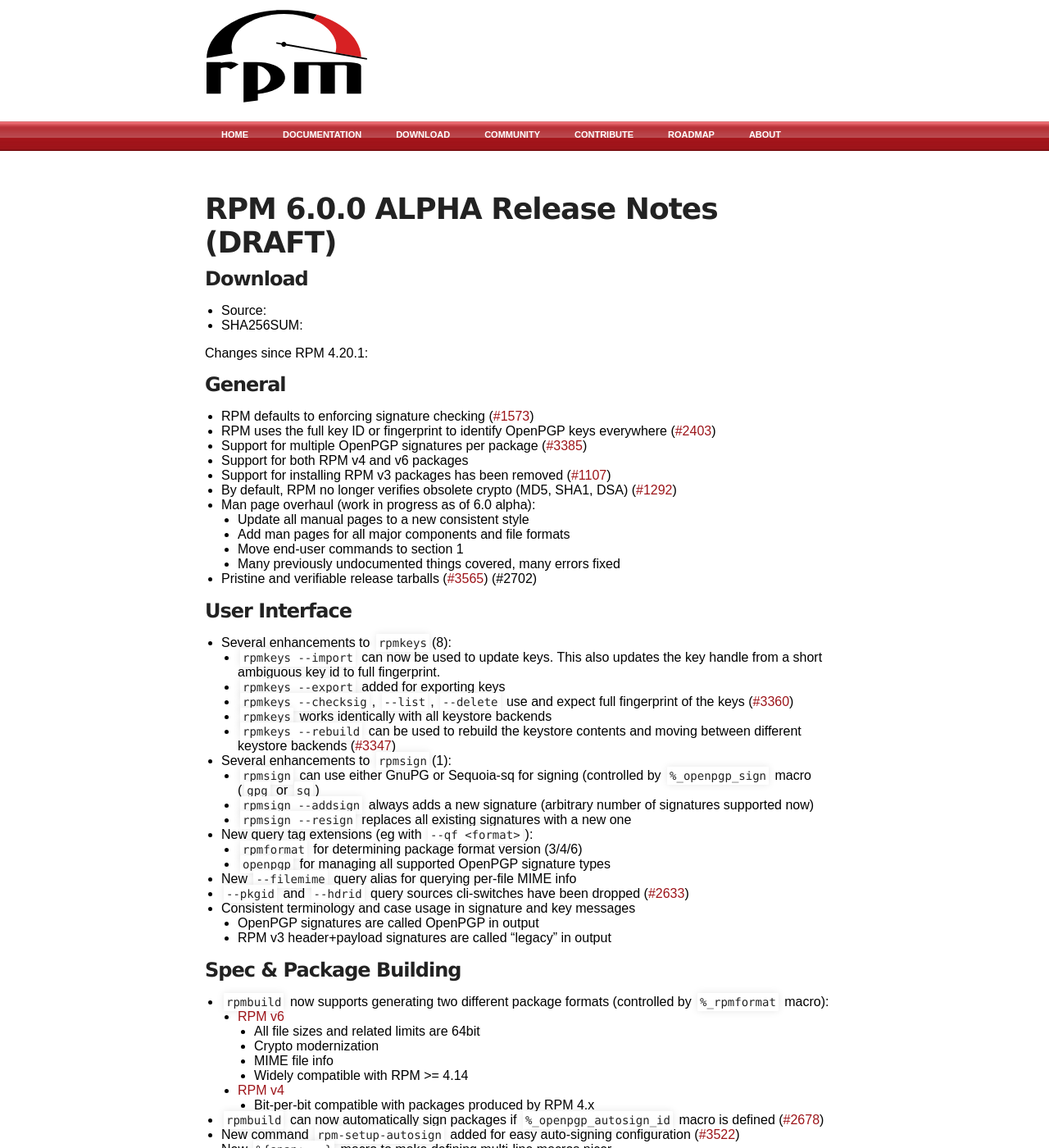
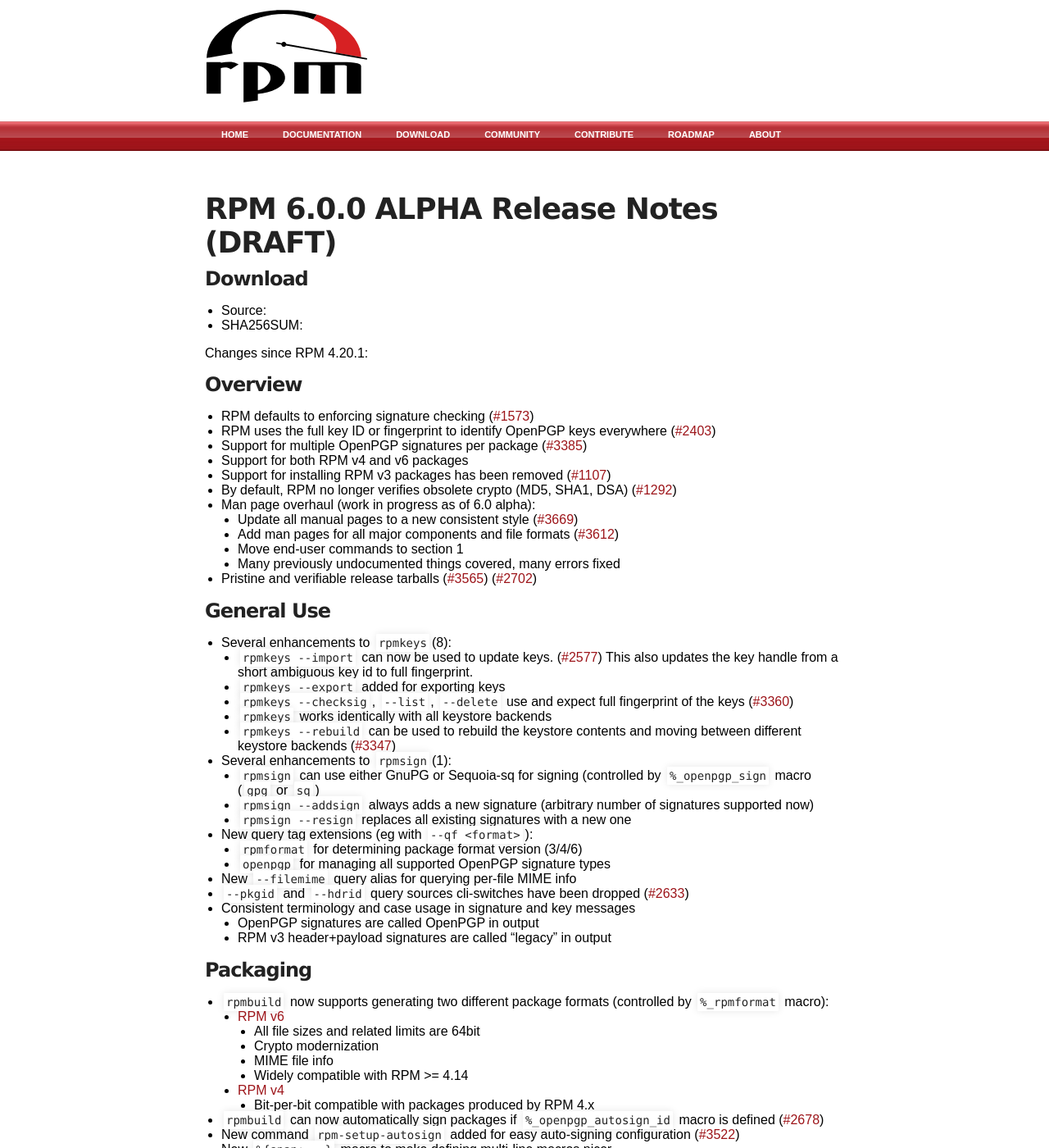
Before and after one commit to rpm-software-management/rpm-web, a Jekyll site: the page built from wiki/Releases/6.0.0.md, in a window 1280 px wide and 1400 px high. Shown: the whole window at 82% size. Built offline with Jekyll 4.4.1, drawn with Linux system fonts in a browser that asks for light colours; some of the changed text lies outside the part shown.

Commit message:
Rename sections a bit, add more ticket links

```diff
--- a/wiki/Releases/6.0.0.md
+++ b/wiki/Releases/6.0.0.md
@@ -11,7 +11,7 @@ title: rpm.org - Releases
 
 Changes since RPM 4.20.1:
 
-### General
+### Overview
 * RPM defaults to enforcing signature checking
   ([#1573](https://github.com/rpm-software-management/rpm/issues/1573))
 * RPM uses the full key ID or fingerprint to identify OpenPGP keys everywhere
@@ -25,15 +25,19 @@ Changes since RPM 4.20.1:
   ([#1292](https://github.com/rpm-software-management/rpm/issues/1292))
 * Man page overhaul (work in progress as of 6.0 alpha):
   * Update all manual pages to a new consistent style
+    ([#3669](https://github.com/rpm-software-management/rpm/issues/3669))
   * Add man pages for all major components and file formats
+    ([#3612](https://github.com/rpm-software-management/rpm/issues/3612))
   * Move end-user commands to section 1
   * Many previously undocumented things covered, many errors fixed
-* Pristine and verifiable release tarballs ([#3565](https://github.com/rpm-software-management/rpm/issues/3565)) (#2702)
+* Pristine and verifiable release tarballs ([#3565](https://github.com/rpm-software-management/rpm/issues/3565)) ([#2702](https://github.com/rpm-software-management/rpm/issues/2702))
 
-### User Interface
+### General Use
 * Several enhancements to `rpmkeys`(8):
-  * `rpmkeys --import` can now be used to update keys. This also
-    updates the key handle from a short ambiguous key id to full fingerprint.
+  * `rpmkeys --import` can now be used to update keys.
+    ([#2577](https://github.com/rpm-software-management/rpm/issues/2577))
+    This also updates the key handle from a short ambiguous key id to
+    full fingerprint.
   * `rpmkeys --export` added for exporting keys
   * `rpmkeys --checksig`, `--list`, `--delete` use and expect full
     fingerprint of the keys
@@ -57,7 +61,7 @@ Changes since RPM 4.20.1:
   * OpenPGP signatures are called OpenPGP in output
   * RPM v3 header+payload signatures are called "legacy" in output
 
-### Spec & Package Building
+### Packaging
 * `rpmbuild` now supports generating two different package formats
   (controlled by `%_rpmformat` macro):
   * [RPM v6](https://rpm-software-management.github.io/rpm/manual/format_v6.html)
```
Also changed, not shown: other parts of wiki/Releases/6.0.0.md (+2 -2 lines).
